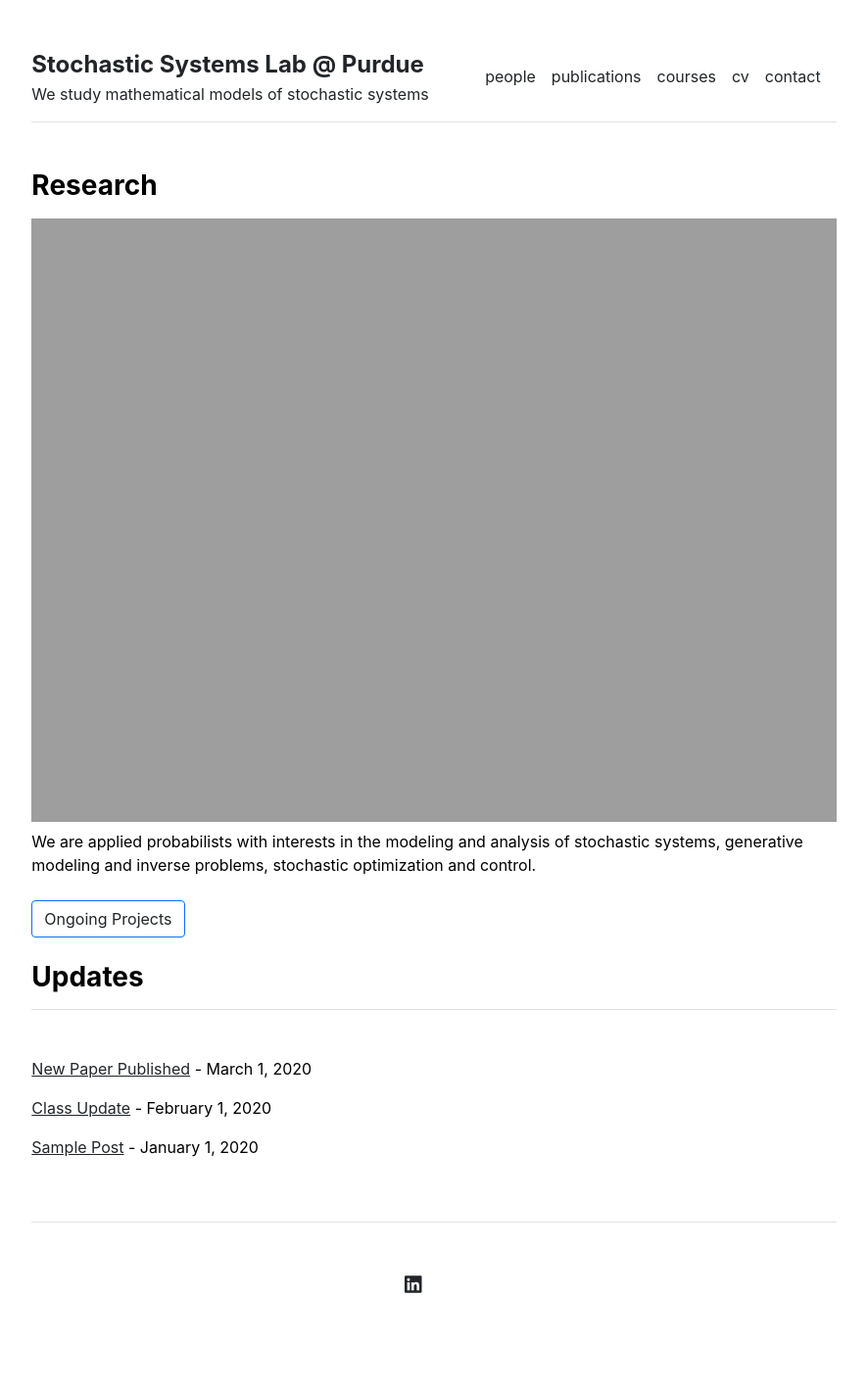
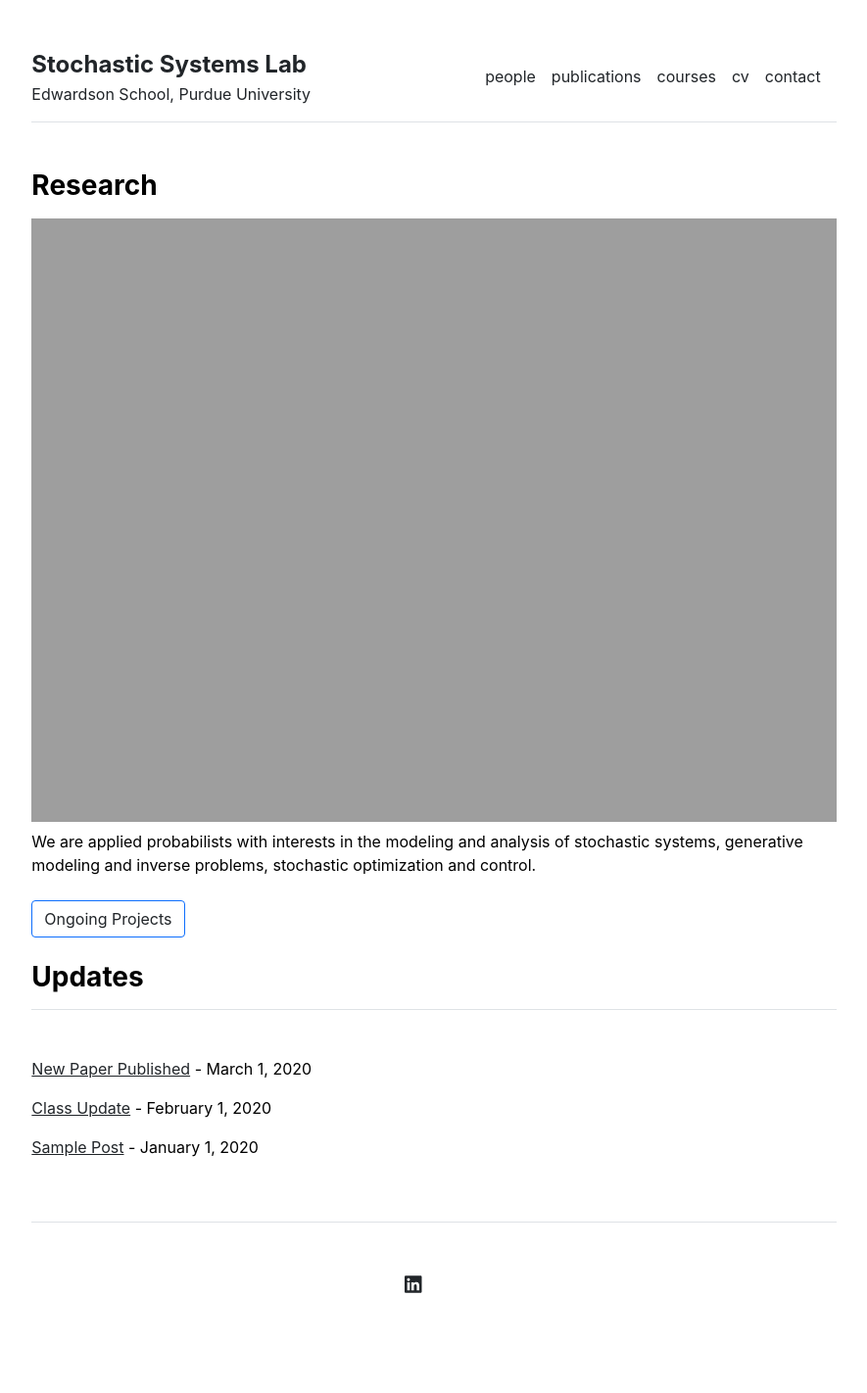
Before and after one commit to stochasticsystemslab/stochasticsystemslab.github.io, a Jekyll site: the page built from index.md, in a window 1280 px wide. Shown: the whole page at 98% size, without its empty margins (197-1082 px from the left). Built offline with Jekyll 4.4.1, drawn with Linux system fonts in a browser that asks for light colours.

Commit message:
Update _config.yml

```diff
--- a/_config.yml
+++ b/_config.yml
@@ -1,4 +1,4 @@
 url: "" # the base hostname & protocol for your site, e.g. http://example.com
 baseurl: "" # the subpath of your site, e.g. /blog
-title: "Stochastic Systems Lab @ Purdue" # the name of your site, e.g. ACME Corp.
-description: "We study mathematical models of stochastic systems"
+title: "Stochastic Systems Lab" # the name of your site, e.g. ACME Corp.
+description: "Edwardson School, Purdue University"
```
